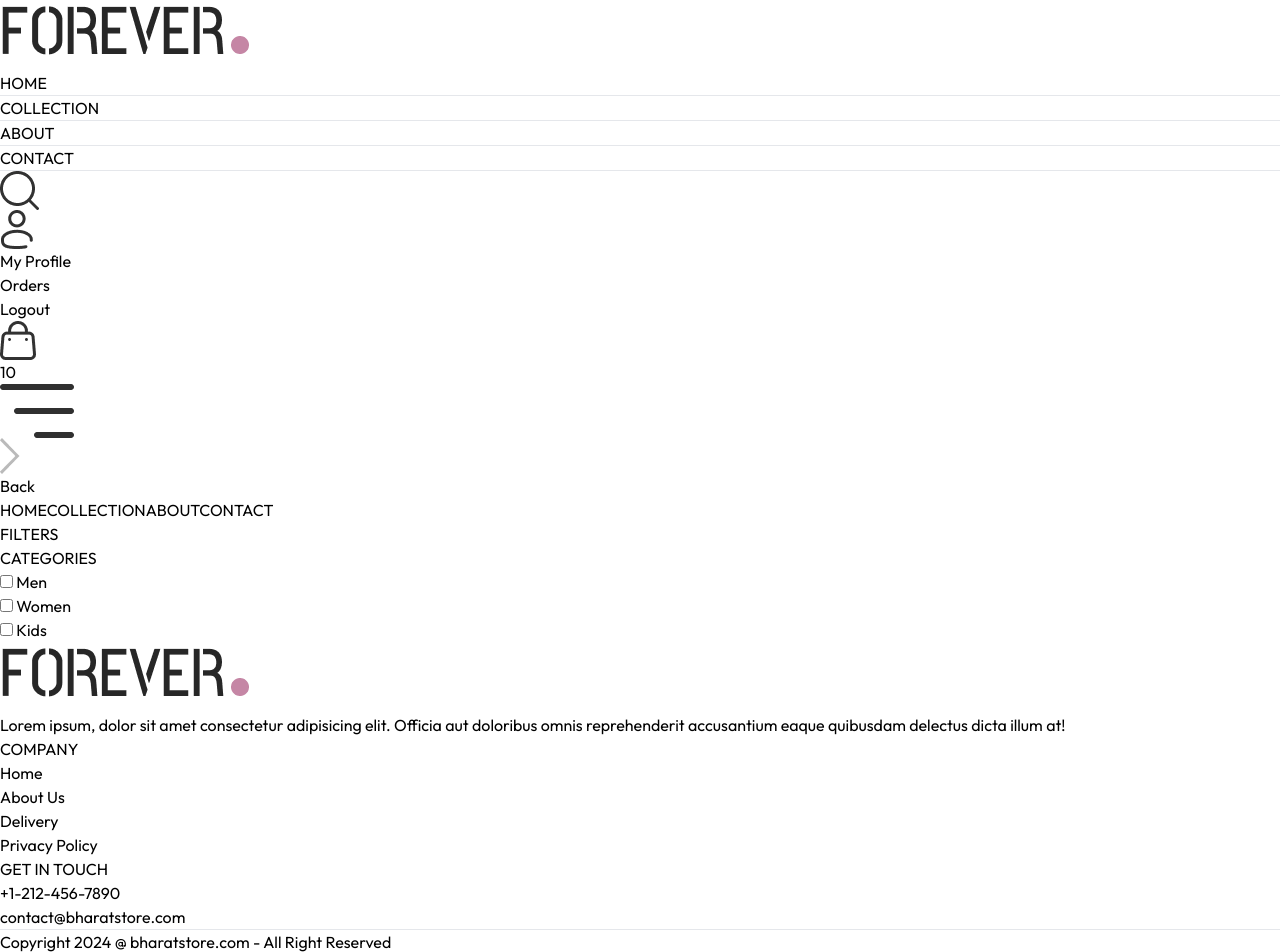
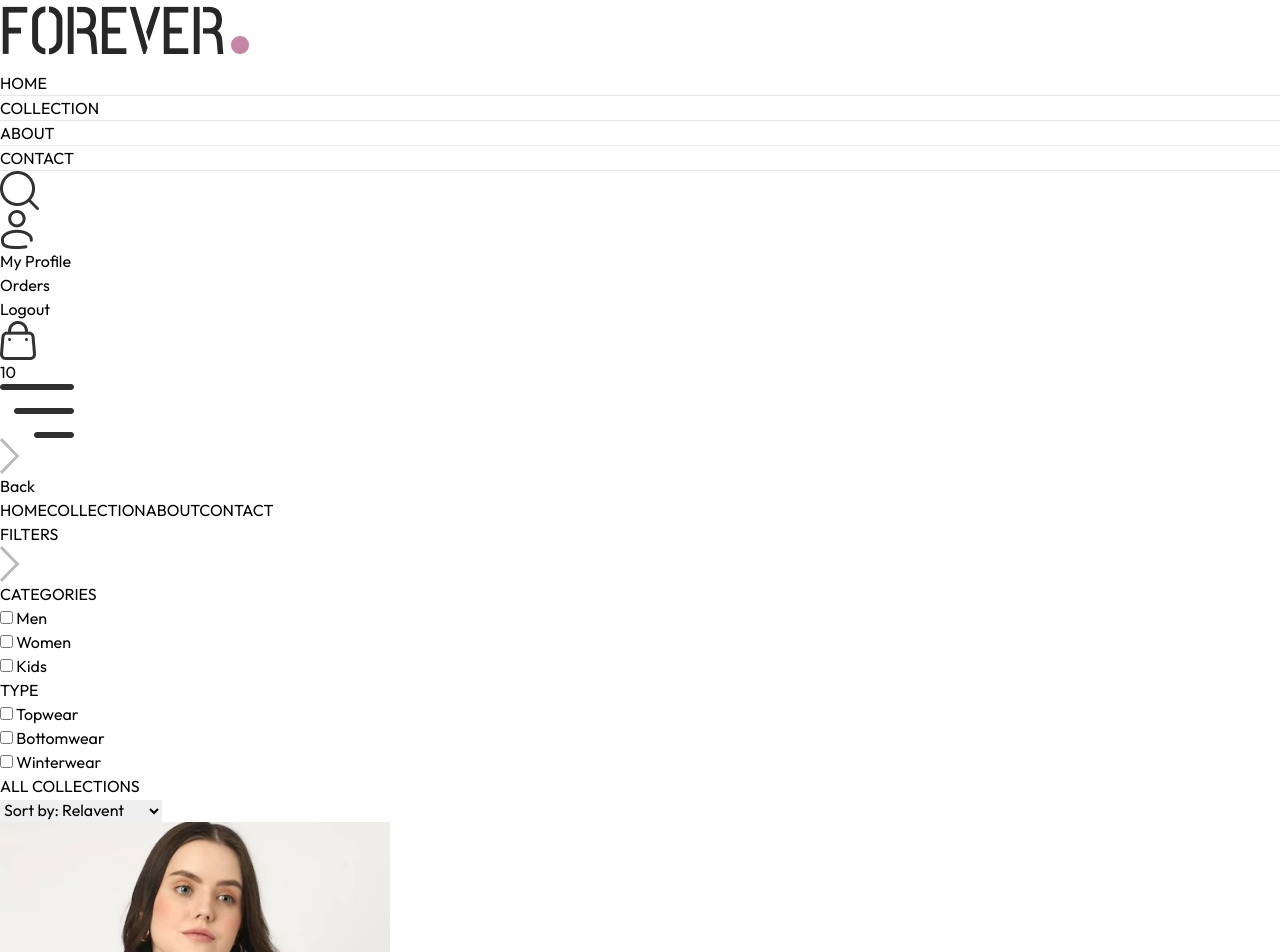
Before and after one commit to Prashant-Malviya/Bharat-Store, a React (Vite) app in the folder Frontend/: page /collection in a window 1280 px wide. Shown: the top 952 px of the page. Built offline with nearby package versions, Linux system fonts and the light colour scheme.

Commit message:
developed the seach,filter,collection page

```diff
--- a/Frontend/src/App.jsx
+++ b/Frontend/src/App.jsx
@@ -1,7 +1,6 @@
 import React from "react";
 import { Routes, Route } from "react-router-dom";
 import Home from "./pages/home";
-import Collection from "./pages/Collection";
 import About from "./pages/About";
 import Contact from "./pages/Contact";
 import Product from "./pages/Product";
@@ -11,11 +10,14 @@
 import Orders from "./pages/Orders";
 import Navbar from "./components/Navbar";
 import Footer from "./components/Footer";
+import SearchBar from "./components/SearchBar";
+import Collection from "./pages/collection";
 
 function App() {
   return (
     <div className="px-4 sm:px-[5vw] md:px-[7vw] lg:px-[9vw]">
       <Navbar />
+      <SearchBar />
       <Routes>
         <Route path="/" element={<Home />} />
         <Route path="/collection" element={<Collection />} />
--- a/Frontend/src/components/Navbar.jsx
+++ b/Frontend/src/components/Navbar.jsx
@@ -1,9 +1,11 @@
-import React, { useState } from "react";
+import React, { useContext, useState } from "react";
 import { assets } from "../assets/assets";
 import { Link, NavLink } from "react-router-dom";
+import { ShopContext } from "../context/ShopContext";
 
 function Navbar() {
   const [visible, setVisible] = useState(false);
+  const {showSearch,setShowSearch} = useContext(ShopContext);
 
   return (
     <div className="flex items-center justify-between py-5 font-medium">
@@ -35,6 +37,7 @@
 
       <div className="flex items-center gap-6">
         <img
+          onClick={() => setShowSearch(!showSearch)}
           src={assets.search_icon}
           alt="search icon"
           className="w-5 cursor-pointer"
--- /dev/null
+++ b/Frontend/src/components/SearchBar.jsx
@@ -0,0 +1,32 @@
+import React, { useContext, useEffect, useState } from 'react'
+import { assets } from '../assets/assets';
+import { ShopContext } from '../context/ShopContext';
+import { useLocation } from 'react-router-dom';
+
+function SearchBar() {
+
+    const {search,setSearch,showSearch,setShowSearch} = useContext(ShopContext);
+    const [visible, setVisible] = useState(false);
+    const location = useLocation();
+
+    useEffect(() => {
+    if(location.pathname.includes('collection')){
+        setVisible(true);
+    }else{
+        setVisible(false);
+    }
+
+    }, [location]);
+
+  return showSearch && visible ? (
+    <div className='border-t border-b bg-gray-50 text-center'>
+      <div className='inline-flex items-center justify-center border border-gray-400 px-5 py-2 my-5 mx-3  rounded-full w-3/4 sm:w-1/2'>
+        <input value={search} onChange={(e)=>setSearch(e.target.value)} type="text" placeholder='Search Products' className='flex-1 outline-none bg-inherit text-sm' />
+        <img className='w-4' src={assets.search_icon} alt="" />
+      </div>
+      <img onClick={()=>setShowSearch(false)} className='inline w-3 cursor-pointer' src={assets.cross_icon} alt="" />
+    </div>
+  ) : null
+}
+
+export default SearchBar
--- a/Frontend/src/context/ShopContext.jsx
+++ b/Frontend/src/context/ShopContext.jsx
@@ -1,4 +1,4 @@
-import { createContext } from "react";
+import { createContext, useState } from "react";
 import { products } from "../assets/assets";
 
 export const ShopContext = createContext();
@@ -7,10 +7,14 @@
 
     const currency = '$';
     const deliver_fee = 10;
-
+    const [search,setSearch] = useState('');
+    const [showSearch,setShowSearch] = useState(false);
 
     const value = {
-        products, currency, deliver_fee
+        products, currency, deliver_fee,
+        search, setSearch,
+        showSearch, setShowSearch
+
     }
 
     return (
--- a/Frontend/src/pages/Collection.jsx
+++ b/Frontend/src/pages/Collection.jsx
@@ -1,16 +1,98 @@
-import React, { useContext, useState } from "react";
+import React, { useContext, useEffect, useState } from "react";
 import { ShopContext } from "../context/ShopContext";
+import { assets } from "../assets/assets";
+import Title from "../components/Title";
+import ProductItem from "../components/ProductItem"
 
 function Collection() {
-  const { products } = useContext(ShopContext);
+  const { products, search,showSearch } = useContext(ShopContext);
   const [showFilter, setShowFilter] = useState(true);
+  const [filterProducts, setFilterProducts] = useState([]);
+  const [category, setCategory] = useState([]);
+  const [subCategory, setSubCategory] = useState([]);
+  const [sortType, setSortType] = useState("relavent");
+
+  const toggleCategory = (e) =>{
+    if(category.includes(e.target.value)){
+      setCategory(prev=>prev.filter(item=>item!==e.target.value))
+    }else{
+      setCategory(prev=>[...prev,e.target.value])
+    }
+  }
+
+  const toggleSubCategory = (e) =>{
+    if(subCategory.includes(e.target.value)){
+      setSubCategory(prev=>prev.filter(item=>item!==e.target.value))
+    }else{
+      setSubCategory(prev=>[...prev,e.target.value])
+    }
+  }
+
+  useEffect(() => {
+    setFilterProducts(products);
+  }, []);
+
+  const applyFilter = ()=>{
+
+    let productsCopy = products.slice();
+
+    if(showSearch && search){
+      productsCopy = productsCopy.filter(item=>item.name.toLowerCase().includes(search.toLowerCase()))
+    }
+
+    if(category.length>0){
+      productsCopy = productsCopy.filter(item=>category.includes(item.category))
+  }
+
+  if(subCategory.length>0){
+    productsCopy = productsCopy.filter(item=>subCategory.includes(item.subCategory))
+}
+
+  setFilterProducts(productsCopy);
+}
+
+  const sortProducts = (e) => {
+
+    let fpCopy = filterProducts.slice();
+
+    switch (sortType){
+      case 'low-high':
+        setFilterProducts(fpCopy.sort((a,b)=>a.price-b.price))
+        break;
+
+      case 'high-low':
+        setFilterProducts(fpCopy.sort((a,b)=>b.price-a.price))
+        break;
+
+      default:
+        applyFilter();
+        break;
+    }
+  }
+
+
+  useEffect(() => {
+    applyFilter();
+  }, [category,subCategory,search,showSearch]);
+
+  useEffect(() => {
+    sortProducts();
+  }, [sortType]);
 
   return (
     <div className="flex flex-col sm:flex-row gap-1 sm:gap-10 pt-10 border-t">
       {/* filter options */}
       <div className="min-w-60">
-        <p className="my-2 text-xl flex items-center cursor-pointer gap-2">
+        <p
+          onClick={() => setShowFilter(!showFilter)}
+          className="my-2 text-xl flex items-center cursor-pointer gap-2 sm:pointer-events-none"
+        >
           FILTERS
+          <img
+            className={`h-3 sm:hidden ${showFilter ? "rotate-90" : ""}`}
+            src={assets.dropdown_icon}
+            alt=""
+          />
         </p>
         {/* Category Filter */}
         <div
@@ -21,16 +103,70 @@
           <p className="mb-3 text-sm font-medium">CATEGORIES</p>
           <div className="flex flex-col gap-2 text-sm font-light text-gray-700">
             <p className="flex gap-2">
-                <input className="w-4" type="checkbox" value={'M'} /> Men
+              <input className="w-4" type="checkbox" value={"Men"} onChange={toggleCategory} /> Men
             </p>
             <p className="flex gap-2">
-                <input className="w-4" type="checkbox" value={'W'} /> Women
+              <input className="w-4" type="checkbox" value={"Women"} onChange={toggleCategory} /> Women
             </p>
             <p className="flex gap-2">
-                <input className="w-4" type="checkbox" value={'Kids'} /> Kids
+              <input className="w-4" type="checkbox" value={"Kids"} onChange={toggleCategory} /> Kids
             </p>
           </div>
         </div>
+
+        {/* sub-categories Filter */}
+
+        <div
+          className={`border border-gray-300 pl-5 py-3 my-5 ${
+            showFilter ? "" : "hidden"
+          }`}
+        >
+          <p className="mb-3 text-sm font-medium">TYPE</p>
+          <div className="flex flex-col gap-2 text-sm font-light text-gray-700">
+            <p className="flex gap-2">
+              <input className="w-4" type="checkbox" value={"Topwear"} onChange={toggleSubCategory} />{" "}
+              Topwear
+            </p>
+            <p className="flex gap-2">
+              <input className="w-4" type="checkbox" value={"Bottomwear"} onChange={toggleSubCategory} />{" "}
+              Bottomwear
+            </p>
+            <p className="flex gap-2">
+              <input className="w-4" type="checkbox" value={"Winterwear"} onChange={toggleSubCategory} />{" "}
+              Winterwear
+            </p>
+          </div>
+        </div>
+      </div>
+
+      {/* right side */}
+
+      <div className="flex-1">
+        <div className="flex justify-between text-base sm:text-2xl mb-4">
+          <Title text1={"ALL"} text2={"COLLECTIONS"} />
+
+          {/* Product Sort */}
+          <select onChange={(e)=>setSortType(e.target.value)} className="border-2 border-gray-300 text-sm px-2">
+            <option value="relavent">Sort by: Relavent</option>
+            <option value="low-high">Sort by: Low to High</option>
+            <option value="high-low">Sort by: High to Low</option>
+          </select>
+        </div>
+
+            {/* Map Products */}
+            <div className="grid grid-cols-2 sm:grid-cols-3 lg:grid-cols-4 gap-4 gap-y-6">
+              {
+                filterProducts.map((item, index) => (
+                  <ProductItem
+                    key={index}
+                    name={item.name}
+                    id={item._id}
+                    price={item.price}
+                    image={item.image}
+                  />
+                ))
+              }
+            </div>
       </div>
     </div>
   );
```
